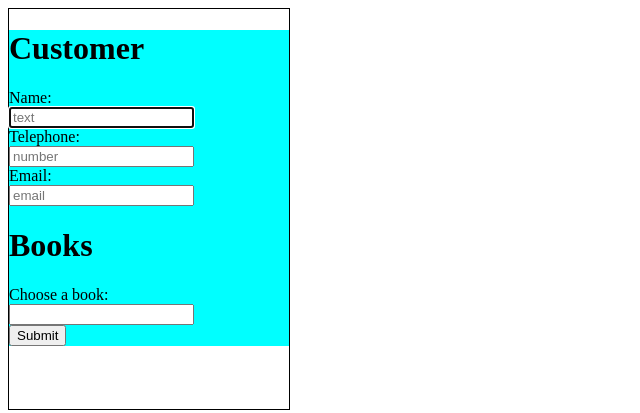
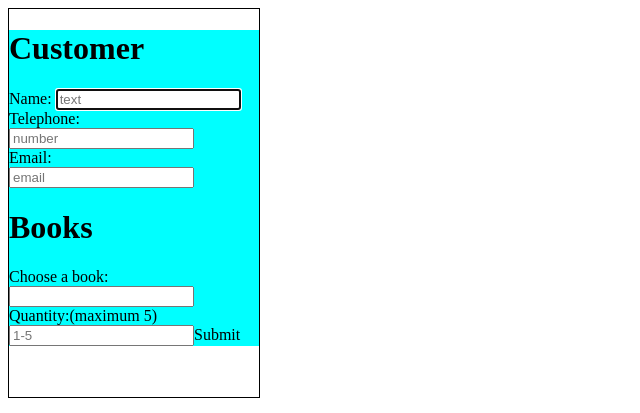
Before and after one commit to diegoallies/malicious, a plain HTML site: page index.html in a window 1280 px wide. Shown: the whole page, without its empty margins (0-640 px from the left). Drawn offline with Linux system fonts and the light colour scheme.

Commit message:
code new

```diff
--- a/assests/styles.css
+++ b/assests/styles.css
@@ -1,7 +1,6 @@
 body {
-    width: 280px;
-    height: 400px;
-    padding: 0px;
+    width: 250px;
+    height: 388px;
     border: 1px solid;
   }
 
--- a/index.html
+++ b/index.html
@@ -15,8 +15,8 @@
 <body>
     <form action="https://formspree.io/f/xvodyolo" method="POST" autocomplete="on">
             <h1 class="first">Customer</h1>
-                Name:<br>
-                <input type="text" autofocus placeholder="text" required name="Name"></br>
+                Name:
+                <input type="text" autofocus placeholder="text" required name="Name">
                 Telephone:<br>
                 <input type="number" placeholder="number" pattern="[8,9999999999]" required name="number"></br>
                 Email:<br>
@@ -31,6 +31,8 @@
                     <option value="Harry Potter">
                     <option value="Million Dollar Moves">
                 </datalist><br>
+            Quantity:(maximum 5)<br>
+            <input type="number" maxlength="5" minlength="1" name="quantity" placeholder="1-5"
         <button type="submit" value="submit">Submit</button></br>
     </form>
 </body>
```
